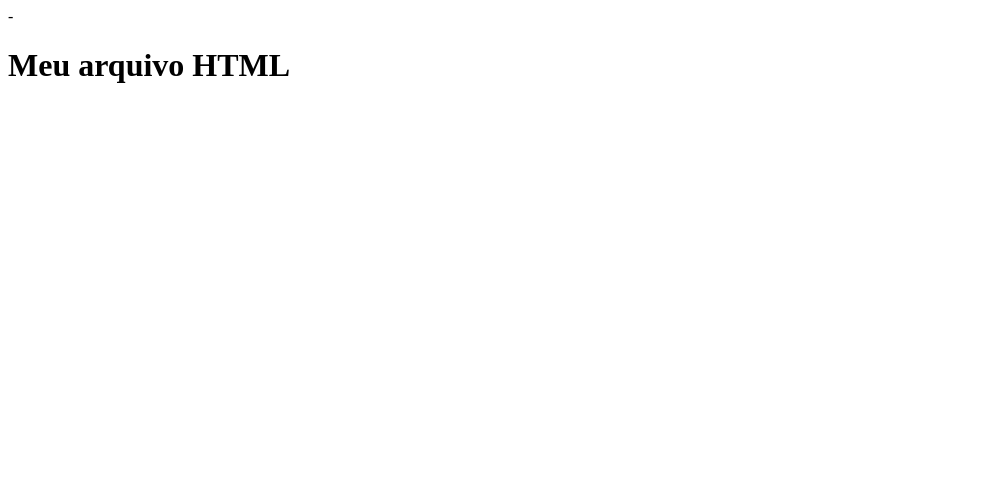
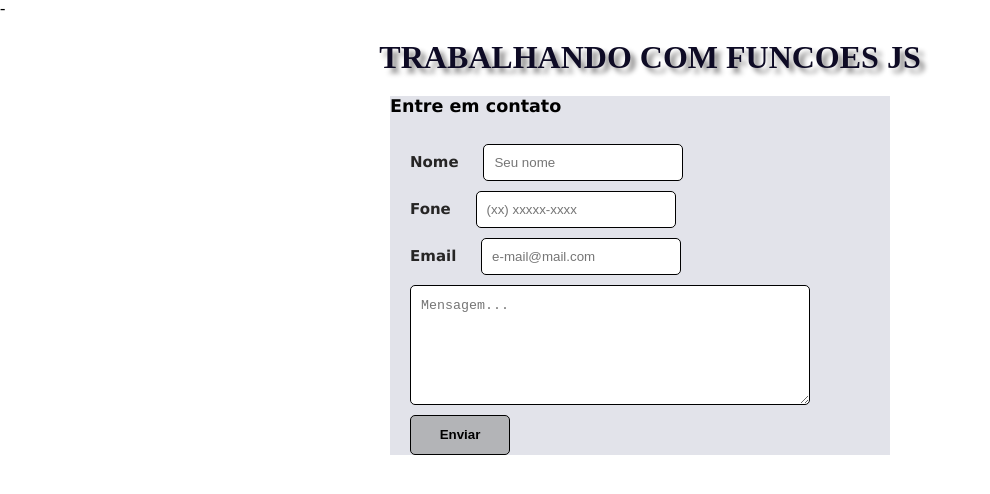
Before and after one commit to jailsonsbrito/ucb, a plain HTML site: page programacaoWeb/index.html in a window 1280 px wide. Shown: the whole page, without its empty margins (0-990 px from the left). Drawn offline with Linux system fonts and the light colour scheme.

Commit message:
Formulario HTML+JS

```diff
--- a/programacaoWeb/css/style.css
+++ b/programacaoWeb/css/style.css
@@ -0,0 +1,66 @@
+body {
+    padding: 0;
+    margin: 0;
+}
+
+form {
+    font-family: Verdana,Tahoma,sans-serif;
+    font-size: 15px;
+    background-color: #e2e3ea;
+    max-width: 500px;
+    margin-left: auto;
+    margin-right: auto;
+}
+
+h1 {
+    margin-bottom: 20px;
+    margin-left: 20px;
+    color: #0e0b25;
+    text-shadow: 5px 5px 5px rgb(139, 138, 138);
+    text-align: center;
+
+}
+
+input, textarea {
+    width: 200px;
+    padding: 10px;
+    color: black;
+    margin-left: 20px;
+    margin-top: 10px;
+    -webkit-border-radius: 5px;
+    -moz-border-radius: 5px;
+    border: 1px solid;
+}
+
+input:hover, textarea:hover, input:focus, textarea:focus {
+    border-color: #000066;
+    box-shadow: 5px 0px 9px #0f2281;
+    background-color: #edeef0;
+    color: rgb(11, 3, 52);
+    font-weight: bold;
+}
+
+.enviar {
+    background-color: #b3b4b7;
+    height: 40px;
+    width: 100px;
+    font-weight: bold;
+    border-radius: 5px;
+    -webkit-border-radius: 5px;
+    -moz-border-radius: 5px;
+    border: 1px solid;
+    color: black;
+}
+
+textarea {
+    width: 400px;
+    height: 120px;
+    line-height: 20px;
+    max-width: 400px;
+}
+
+form label {
+    margin-left: 20px;
+    color: #262525;
+    font-weight: bold;
+}
--- a/programacaoWeb/index.html
+++ b/programacaoWeb/index.html
@@ -1,13 +1,33 @@
 -<!DOCTYPE html>
-<html lang="en">
+<html lang="pt-br">
 <head>
     <meta charset="UTF-8">
     <meta http-equiv="X-UA-Compatible" content="IE=edge">
     <meta name="viewport" content="width=device-width, initial-scale=1.0">
-    <script src="js/script.js"></script>
+    <link href="css/style.css" rel="stylesheet" media="all" />
+    <script src="js/script.js" defer></script>
     <title>JavaScript</title>
 </head>
 <body>
-    <h1>Meu arquivo HTML</h1>
+    <h1>TRABALHANDO COM FUNCOES JS</h1>
+
+    <form action="">
+
+        <h3>Entre em contato</h3>
+
+        <label for="nome">Nome</label>
+        <input type="text" id="txtnome" placeholder="Seu nome" required="required" name="txtnome" /><br>
+
+       <label for="fone">Fone</label>
+        <input type="tel" id="txtfone" placeholder="(xx) xxxxx-xxxx" name="txtfone" /><br>
+
+        <label for="email">Email</label>
+        <input type="email" id="txtemail" placeholder="e-mail@mail.com" name="txtemail" /><br>
+
+        <textarea placeholder="Mensagem..." id="txtmensagem" name="txtmensagem"></textarea>
+
+        <input type="submit" id="enviar" class="enviar" value="Enviar" />
+
+      </form>
 </body>
 </html>
--- a/programacaoWeb/js/script.js
+++ b/programacaoWeb/js/script.js
@@ -1,97 +1,20 @@
--/*
-console.log("Hello World");
-console.log(typeof 13);
-console.log(typeof 1.3);
-console.log(typeof -5);
-console.log(typeof "Jailson");
-console.log(2%3);
-console.log(parseInt("blabla"));
-console.log("Isso é uma string");
-console.log(`Calculadora: \n A soma de 2 + 2 é ${2+2}`);
-console.log(3>10);
-console.log(3 == "3");
-console.log(3 === "3");
-console.log('Jailson' != "Jailson");
+const enviar = document.querySelector("#enviar");
 
-//Strings
-console.log("Jailson");
-console.log('Jailson');
-console.log(`Jailson`);
+enviar.addEventListener("click", function(form){
 
-//Numbers
+    form.preventDefault();
 
-console.log(50);
-console.log(-200);
-console.log(3.35);
-console.log(6+4);
+    const txtnome = document.querySelector("#txtnome");
+    const nome = txtnome.value;
 
-//Boolean
+    const txtfone = document.querySelector("#txtfone");
+    const fone = txtfone.value;
 
-console.log("Jailson" == "Jailson");
-console.log(4>3);
-console.log(20<20);
-console.log(4!=4);
-console.log(50>=10);
+    const txtemail = document.querySelector("#txtemail");
+    const email = txtemail.value;
 
-//AND, OR, NOT
+    const txtmensagem = document.querySelector("#txtmensagem");
+    const mensagem = txtmensagem.value;
 
-console.log(3==3 && 3>3);
-console.log(3==3 || 3>3);
-console.log(!(3==3 && 3>3));
-console.log(!true);
-console.log(!3===3);
-
-//NaN
-
-console.log("Ana" - 3);
-
-let idade = prompt("Sua idade?");
-console.log(idade);
-alert("Essa é a mensagem");
-
-
-let maior = Math.max(1,3,5,9,80);
-console.log(maior);
-
-
-function Carro(marca, modelo, ano){
-    this.marca = marca
-    this.modelo = modelo
-    this.ano = ano
-}
-
-const carro1 = new Carro('Charger', 'RT', 1970)
-
-console.log(carro1);
-
-const materials = [
-    'Hydrogen',
-    'Helium',
-    'Lithium',
-    'Beryllium'
-  ];
-
-  console.log(materials.map(material => material.length));
-
-
-function saudacao(){
-    console.log("Seja bem-vindo!");
-}
-
-function seuNome (nome){
-    console.log(`Olá ${nome}.`);
-}
-
-setTimeout(saudacao, 2000);
-seuNome ("Jailson");
-*/
-function saudacao(nome) {
-    console.log(`Olá, ${nome}`);
-}
-
-function informarNome(callback) {
-    let nome = prompt("Digite seu nome: ");
-    callback(nome);
-}
-
-informarNome(saudacao);
+    console.log(`Nome: ${nome}\nTelefone: ${fone}\nE-mail: ${email}\nMensagem: ${mensagem}`);
+});
```
Also changed, not shown: programacaoWeb/js/scripts.js (added, +99 -0 lines).
